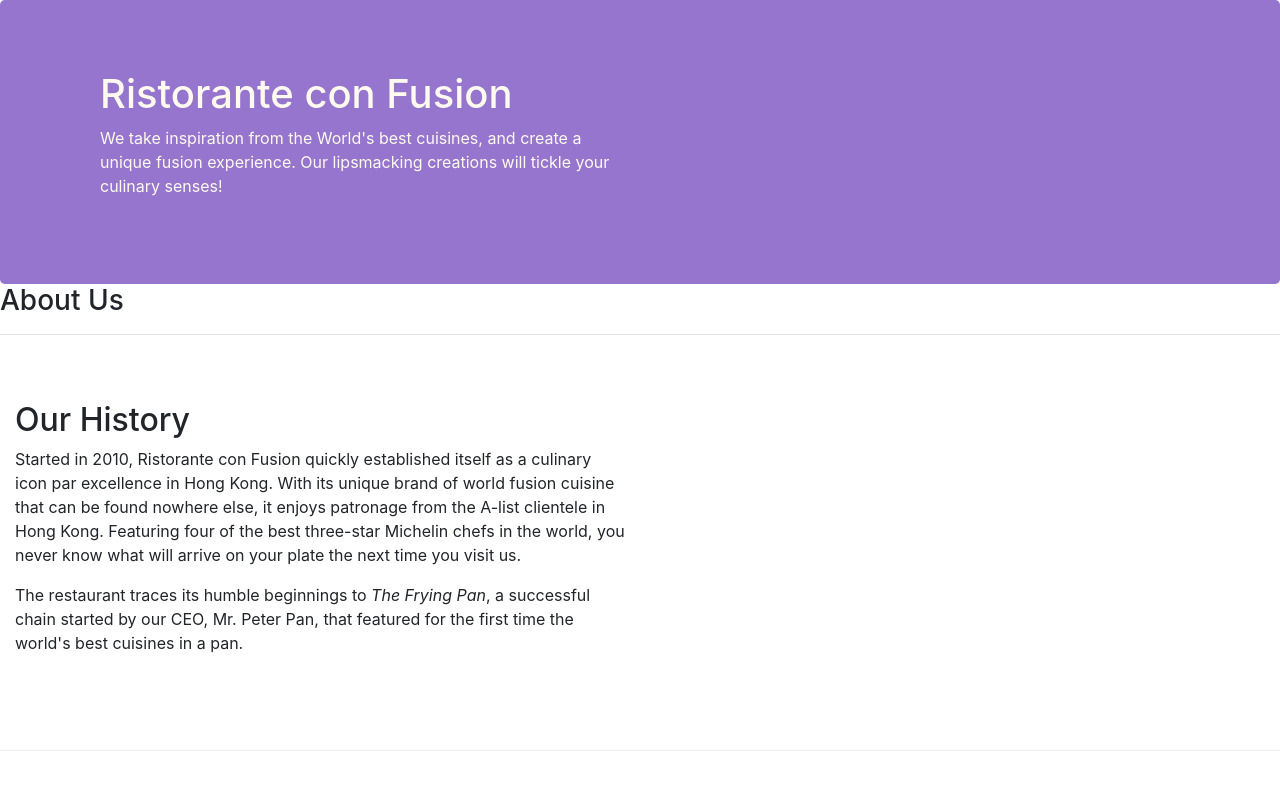
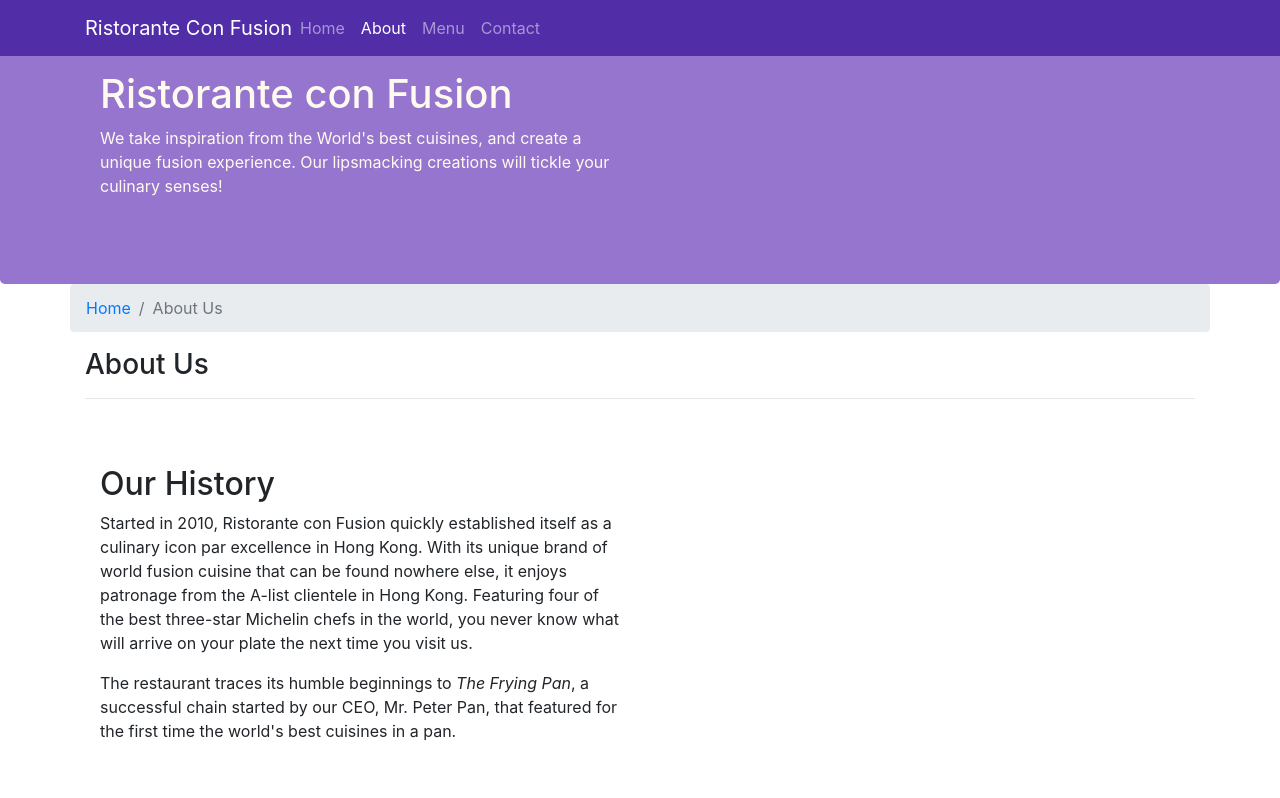
Before and after one commit to Nuttachai-K/Restaurant_Webpage_Bootstrap, a website: page aboutus.html in a window 1280 px wide. Shown: the top 798 px of the page. Drawn offline with nearby package versions, Linux system fonts and the light colour scheme.

Commit message:
navbar breadcrumb

```diff
--- a/aboutus.html
+++ b/aboutus.html
@@ -7,12 +7,30 @@
     <meta http-equiv="x-ua-compatible" content="ie=edge">
     <link rel="stylesheet" href="node_modules/bootstrap/dist/css/bootstrap.min.css">
     <link rel="stylesheet" href="css/styles.css">
+
+
     <title>Ristorante Con Fusion: About Us</title>
 
 </head>
 
 <body>
 
+    <nav class="navbar navbar-dark navbar-expand-sm fixed-top">
+        <div class="container">
+            <button class="navbar-toggler" type="button" data-toggle="collapse" data-target="#Navbar">
+                <span class="navbar-toggler-icon"></span>
+            </button>
+            <a class="navbar-brand mr-auto" href="./index.html">Ristorante Con Fusion</a>
+            <div class="collapse navbar-collapse" id="Navbar">
+                <ul class="navbar-nav mr-auto">
+                    <li class="nav-item"><a class="nav-link" href="./index.html">Home</a></li>
+                    <li class="nav-item active"><a class="nav-link" href="./aboutus.html">About</a></li>
+                    <li class="nav-item"><a class="nav-link" href="#">Menu</a></li>
+                    <li class="nav-item"><a class="nav-link" href="#">Contact</a></li>
+                </ul>
+            </div>
+        </div>
+    </nav>
     <header class="jumbotron">
         <div class="container">
             <div class="row row-header">
@@ -26,9 +44,13 @@
         </div>
     </header>
 
-    <div>
-        <div>
-            <div>
+    <div class="container">
+        <div class="row">
+            <ol class="col-12 breadcrumb">
+                <li class="breadcrumb-item"><a href="./index.html">Home</a></li>
+                <li class="breadcrumb-item active">About Us</li>
+            </ol>
+            <div class="col-12">
                <h3>About Us</h3>
                <hr>
             </div>
@@ -67,7 +89,7 @@
                 <div class="col-4 offset-1 col-sm-2">
                     <h5>Links</h5>
                     <ul class="list-unstyled">
-                        <li><a href="#">Home</a></li>
+                        <li><a href="./index.html">Home</a></li>
                         <li><a href="#">About</a></li>
                         <li><a href="#">Menu</a></li>
                         <li><a href="#">Contact</a></li>
@@ -102,6 +124,7 @@
            </div>
         </div>
     </footer>
+
     <script src="node_modules/jquery/dist/jquery.slim.min.js"></script>
     <script src="node_modules/popper.js/dist/umd/popper.min.js"></script>
     <script src="node_modules/bootstrap/dist/js/bootstrap.min.js"></script>
--- a/css/styles.css
+++ b/css/styles.css
@@ -28,3 +28,12 @@
     margin: 0px;
     color: #0f0f0f;
 }
+
+.body {
+    padding: 50px 0px 0px 0px;
+    z-index: 0;
+}
+
+.navbar-dark {
+    background-color: #512DA8;
+}
```
Also changed, not shown: index.html (+17 -1 lines).
